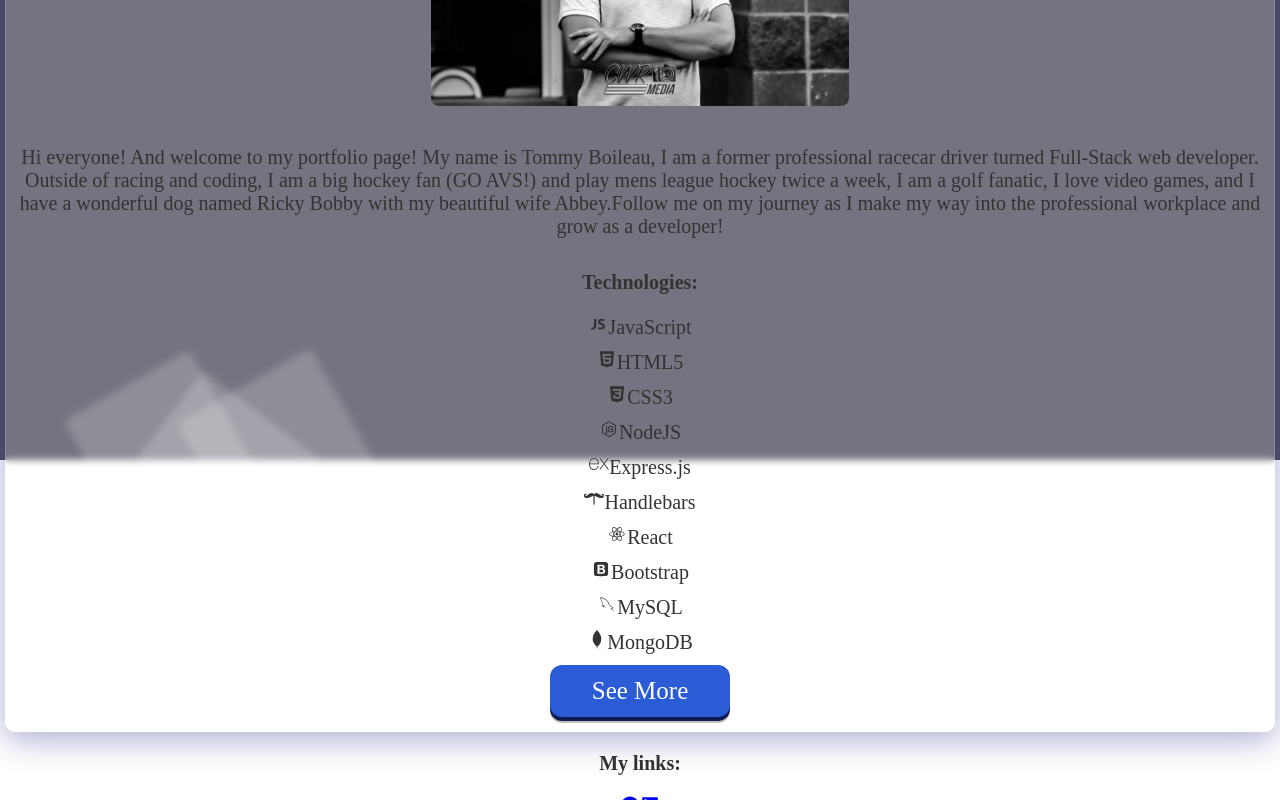
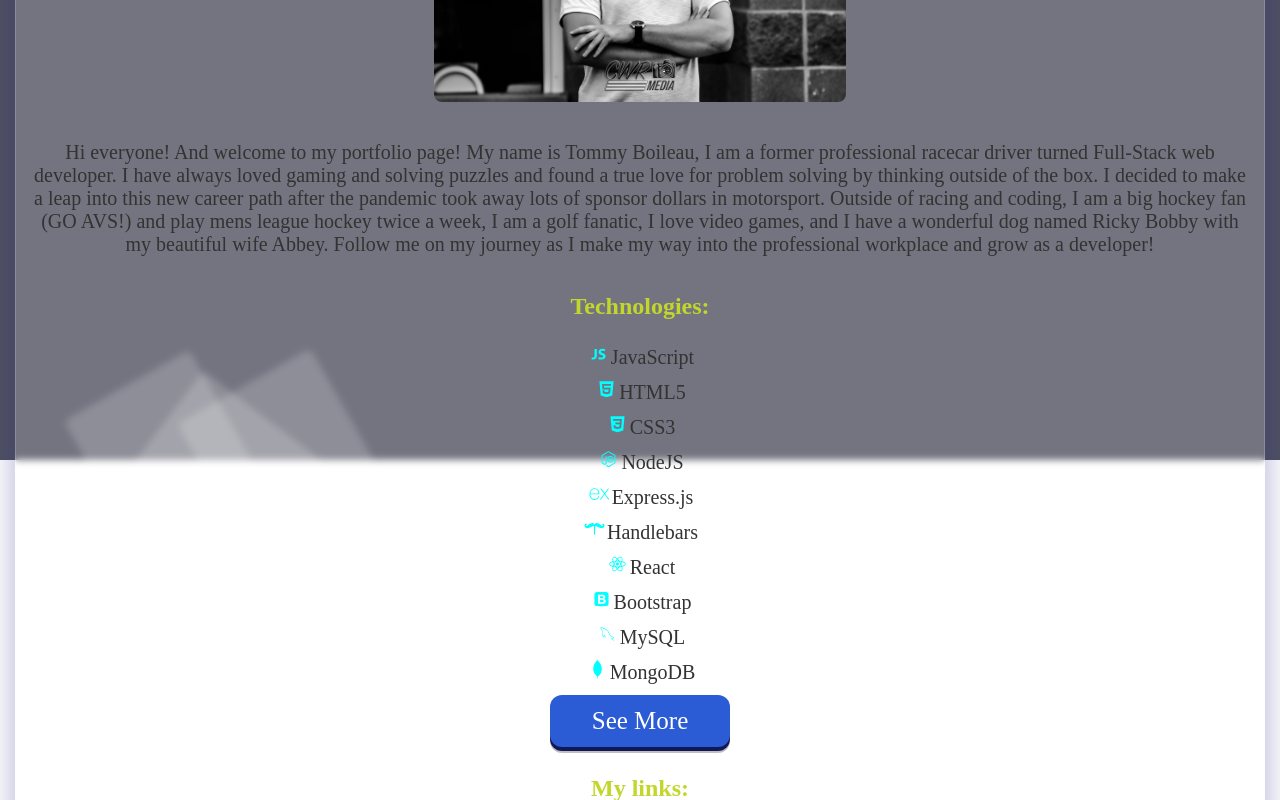
Before and after one commit to TommyBspeed/TommyBspeed.github.io, a React (Create React App) app: page / in a window 1280 px wide. Shown: the part 340-1140 px from the top of the page. Built offline with nearby package versions, Linux system fonts and the light colour scheme.

Commit message:
fixed a few broken image links and adjusted the file structure. Plus more.

```diff
--- a/src/App.css
+++ b/src/App.css
@@ -104,3 +104,7 @@
   border-radius: 10px;
   border: 1px solid rgba(255, 255, 255, 0.18);
 }
+.blueText {
+  font-size: larger;
+  color: rgb(194, 214, 43);
+}
--- a/src/Components/Footer/Footer.css
+++ b/src/Components/Footer/Footer.css
@@ -0,0 +1,4 @@
+.iconFooter {
+  width: 40px;
+  height: auto;
+}
--- a/src/Components/Footer/Footer.js
+++ b/src/Components/Footer/Footer.js
@@ -4,7 +4,7 @@
 export default function Footer() {
   return (
     <div className="containerFooter">
-      <h3>My links:</h3>
+      <h3 className="blueText">My links:</h3>
       <a
         href="https://github.com/TommyBspeed"
         target="_blank"
--- a/src/Pages/AboutME/AboutMe.css
+++ b/src/Pages/AboutME/AboutMe.css
@@ -262,3 +262,29 @@
 #nameHeader {
   font-size: x-large;
 }
+
+.container {
+  margin-left: 10px;
+  margin-right: 10px;
+  margin-top: 0px;
+}
+
+.img {
+  position: absolute;
+  top: 0;
+  left: 0;
+  width: 100%;
+  height: 100%;
+  background-size: 900px 100%;
+}
+.background-img {
+  background-image: url("");
+}
+.foreground-img {
+  background-image: url("");
+  width: 50%;
+}
+.icons {
+  width: 25px;
+  color: aqua;
+}
--- a/src/Pages/AboutME/AboutMe.js
+++ b/src/Pages/AboutME/AboutMe.js
@@ -11,37 +11,54 @@
 } from "react-icons/di";
 import { SiHandlebarsdotjs, SiExpress } from "react-icons/si";
 import headshot from "./headshot.jpeg";
-
-const showLinks = (e) => {
-  e.preventDefault();
-  const link = document.getElementById("linksNav");
-  if (link.style.display === "flex") {
-    link.style.display = "none";
-  } else {
-    link.style.display = "flex";
-  }
-};
+import Footer from "../../Components/Footer/Footer";
+import React, { useState, useEffect } from "react";
+import Projects from "../Projects/Projects";
+import Contact from "../Contact/Contact";
+import Resume from "../Resume/Resume";
 
 export default function AboutMe() {
-  const showLinks = (event) => {
-    event.getElementByclassName.classList.toggle("allIcons2");
-  };
+  const [show, setShow] = useState(false);
+  const [btnShow, setbtnShow] = useState(true);
+  const [btn2Show, setbtn2Show] = useState(false);
+
   return (
     <div className="container">
-      <h1 id="nameHeader">Tommy Boileau</h1>
+      <h1 className="blueText" id="nameHeader">
+        Tommy Boileau
+      </h1>
+      {/*
+      Future development, slider image of me in/out of helmet. Need to take pics.
+      <div>
+        <div class="img background-img"></div>
+        <div class="img foreground-img"></div>
+        <input
+          type="range"
+          min="1"
+          max="100"
+          value="50"
+          class="slider"
+          name="slider"
+          id="slider"
+        ></input>
+      </div> */}
       <img className="profile" src={headshot} alt="Tommy Boileau"></img>
       <p>
         Hi everyone! And welcome to my portfolio page! My name is Tommy Boileau,
         I am a former professional racecar driver turned Full-Stack web
-        developer. Outside of racing and coding, I am a big hockey fan (GO AVS!)
-        and play mens league hockey twice a week, I am a golf fanatic, I love
-        video games, and I have a wonderful dog named Ricky Bobby with my
-        beautiful wife Abbey.Follow me on my journey as I make my way into the
-        professional workplace and grow as a developer!
+        developer. I have always loved gaming and solving puzzles and found a
+        true love for problem solving by thinking outside of the box. I decided
+        to make a leap into this new career path after the pandemic took away
+        lots of sponsor dollars in motorsport. Outside of racing and coding, I
+        am a big hockey fan (GO AVS!) and play mens league hockey twice a week,
+        I am a golf fanatic, I love video games, and I have a wonderful dog
+        named Ricky Bobby with my beautiful wife Abbey. Follow me on my journey
+        as I make my way into the professional workplace and grow as a
+        developer!
       </p>
 
       <div className="allIcons">
-        <h3>Technologies:</h3>
+        <h3 className="blueText">Technologies:</h3>
         <div className="iconBox">
           <DiJavascript1 className="icons" />
           JavaScript
@@ -83,11 +100,48 @@
           MongoDB
         </div>
         <div className="buttonBox">
-          <button class="pushable" onClick={showLinks}>
-            <span class="shadow"></span>
-            <span class="edge"></span>
-            <span class="front">See More</span>
-          </button>
+          {btnShow ? (
+            <button
+              id="pageBtn"
+              class="pushable"
+              onClick={() => [
+                setShow(true),
+                setbtnShow(false),
+                setbtn2Show(true),
+              ]}
+            >
+              <span id="pageBtn" class="shadow"></span>
+              <span id="pageBtn" class="edge"></span>
+              <span id="pageBtn" class="front">
+                See More
+              </span>
+            </button>
+          ) : null}
+          <div>
+            {show ? [<hr></hr>, <Projects />] : null}
+
+            {show ? [<hr></hr>, <Resume />] : null}
+            {show ? [<hr></hr>, <Contact />, <hr></hr>] : null}
+
+            {btn2Show ? (
+              <button
+                id="pageBtn"
+                class="pushable"
+                onClick={() => [
+                  setShow(false),
+                  setbtnShow(true),
+                  setbtn2Show(false),
+                ]}
+              >
+                <span id="pageBtn" class="shadow"></span>
+                <span id="pageBtn" class="edge"></span>
+                <span id="pageBtn" class="front">
+                  See Less
+                </span>
+              </button>
+            ) : null}
+          </div>
+          <Footer />
         </div>
       </div>
     </div>
--- a/src/Pages/Contact/Contact.css
+++ b/src/Pages/Contact/Contact.css
@@ -1,10 +1,6 @@
-/* apply a font family and size to the whole page */
-* {
-  box-sizing: border-box;
-  font-family: "Zen Dots", cursive;
-  font-size: 40px;
+p {
+  font-size: 20px;
 }
-
 body {
   margin: 5px;
   display: flex;
--- a/src/Pages/Contact/Contact.js
+++ b/src/Pages/Contact/Contact.js
@@ -4,6 +4,7 @@
 export default function Contact() {
   return (
     <div className="containerContact">
+      <h1 className="blueText">Contact me here:</h1>
       <div className="emailBox">
         <p className="selfInfo">
           Phone: (719)313-6029 <br></br>Email:
--- a/src/Pages/Projects/Projects.css
+++ b/src/Pages/Projects/Projects.css
@@ -5,12 +5,11 @@
   font-size: 20px;
 }
 .btnProjects {
-  justify-content: center;
   font-size: 24px;
 }
 
-.btnProjects::hover {
-  cursor: grab;
+.btnProjects:hover {
+  cursor: pointer;
 }
 
 body {
@@ -245,3 +244,28 @@
     background-color: #595453;
   }
 }
+
+.imageSection {
+  display: flex;
+
+  justify-content: center;
+}
+.projectImage {
+  width: 600px;
+  height: auto;
+  margin: 10px;
+}
+.projectImage:hover {
+  cursor: pointer;
+}
+
+.lrgScreen {
+  align-self: center;
+}
+
+.smlScreen {
+  align-self: center;
+}
+.projDescription {
+  font-size: smaller;
+}
--- a/src/Pages/Resume/Resume.css
+++ b/src/Pages/Resume/Resume.css
@@ -1,10 +1,3 @@
-/* apply a font family and size to the whole page */
-* {
-  box-sizing: border-box;
-  font-family: "Zen Dots", cursive;
-  font-size: 20px;
-}
-
 body {
   margin: 5px;
   display: flex;
@@ -237,3 +230,8 @@
     background-color: #595453;
   }
 }
+.resumeImg {
+  margin-bottom: 10px;
+  width: 600px;
+  height: auto;
+}
--- a/src/Pages/Resume/Resume.js
+++ b/src/Pages/Resume/Resume.js
@@ -1,21 +1,20 @@
 import React from "react";
 import "./Resume.css";
 import resume from "./tommyboileauresume.pdf";
-import resumephoto from "./TBOILEAU_Resume.png";
+import resumePhoto from "./Resume.png";
 
 export default function Resume() {
   return (
     <div className="resumeDownload">
       <div className="resumeCard">
-        <h3 className="resumeTitle">Resume</h3>
-        <img className="resumeImg" src={resumephoto} alt="Tommy's resume"></img>
-
-        <button class="pushable" href={resume} download>
-          <span class="shadow"></span>
-          <span class="edge"></span>
-          <span class="front">Click to Download</span>
-        </button>
+        <h3 className="blueText">Resume</h3>
+        <img className="resumeImg" src={resumePhoto} alt="Tommy's resume"></img>
       </div>
+      <button class="pushable" href={resume} download>
+        <span class="shadow"></span>
+        <span class="edge"></span>
+        <span class="front">Click to Download</span>
+      </button>
     </div>
   );
 }
```
Also changed, not shown: src/Pages/Projects/Projects.js (+29 -12 lines), src/Pages/Resume/Resume.png (added), src/Pages/Resume/TBOILEAU_Resume.png (deleted).
